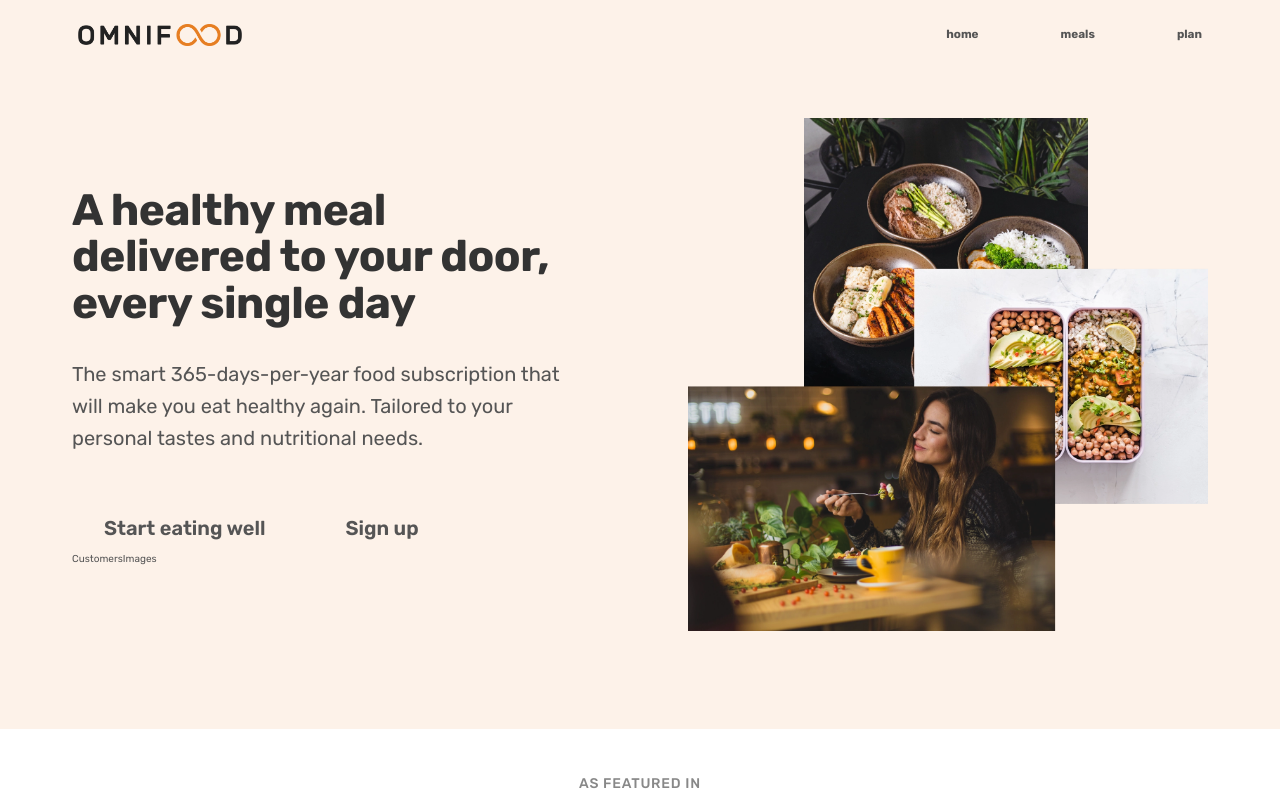
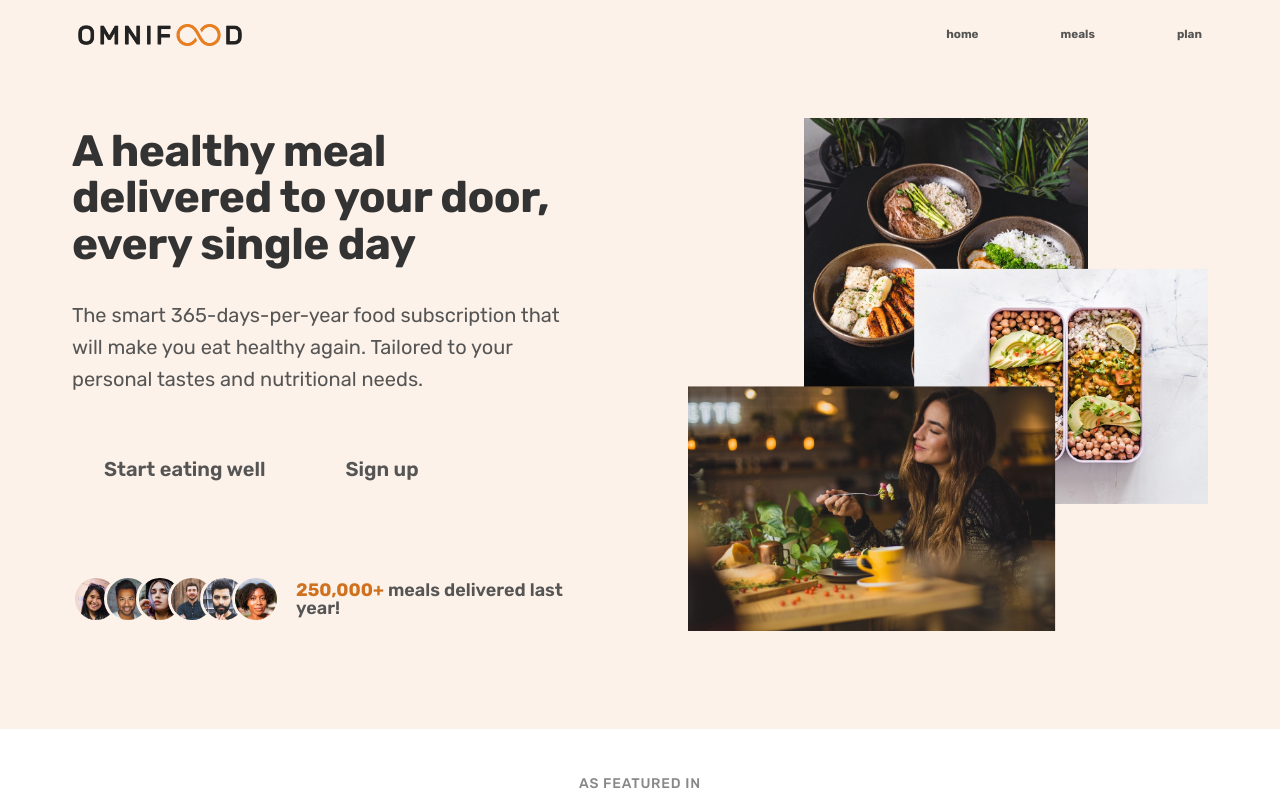
Before and after one commit to Lil-Adonis/omnifood, a React (Vite) app: page / in a window 1280 px wide. Shown: the top 800 px of the page. Built offline with nearby package versions, Linux system fonts and the light colour scheme; no server answers.

Commit message:
customers images

```diff
--- a/src/components/CustomersImages.jsx
+++ b/src/components/CustomersImages.jsx
@@ -1,9 +1,19 @@
-import React from 'react'
+import React from "react";
+import { customer_images } from "../utils/constants";
 
 const CustomersImages = () => {
   return (
-    <div>CustomersImages</div>
-  )
-}
+    <div className="delivered-meals">
+      <div className="delivered-imgs">
+        {customer_images.map((img, index) => {
+          return <img key={index} src={img} alt={`Customer ${index}`} />;
+        })}
+      </div>
+      <p className="delivered-text">
+        <span>250,000+</span> meals delivered last year!
+      </p>
+    </div>
+  );
+};
 
-export default CustomersImages
+export default CustomersImages;
```
